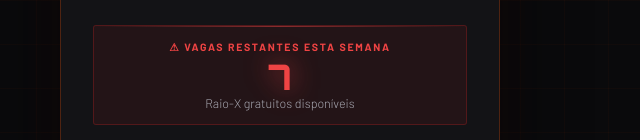
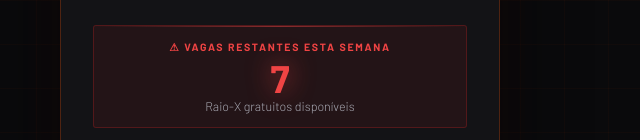
Before and after one commit to Jonasmsms/raiox-tiktok, a plain HTML site: page index.html in a window 1280 px wide. Shown: the part 660-800 px from the top of the page, 360-1000 px from the left. Drawn offline with Linux system fonts and the light colour scheme.

Commit message:
Fix counter font for clearer number readability

```diff
--- a/index.html
+++ b/index.html
@@ -184,7 +184,7 @@ p.desc strong{color:var(--white);font-weight:600}
   color:#EF4444;margin-bottom:6px;
 }
 #vaga-count{
-  font-family:'Orbitron',sans-serif;font-weight:900;font-size:2.2rem;
+  font-family:'Barlow',sans-serif;font-weight:800;font-size:2.4rem;
   color:#EF4444;line-height:1;display:inline-block;
   text-shadow:0 0 16px rgba(239,68,68,.5);
   animation:vagaGlow 1.4s infinite;transition:transform .25s;
```
